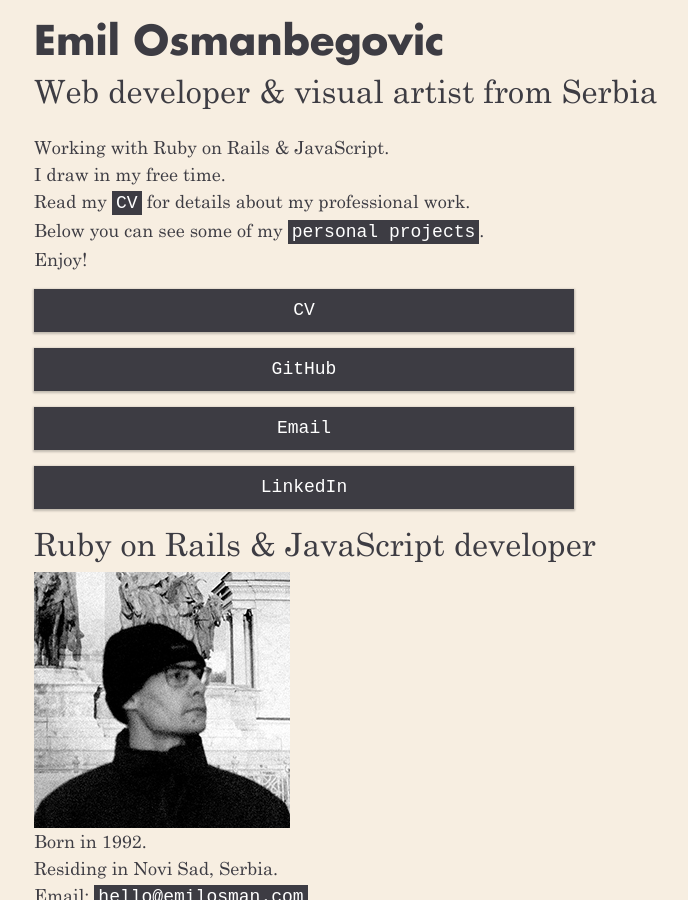
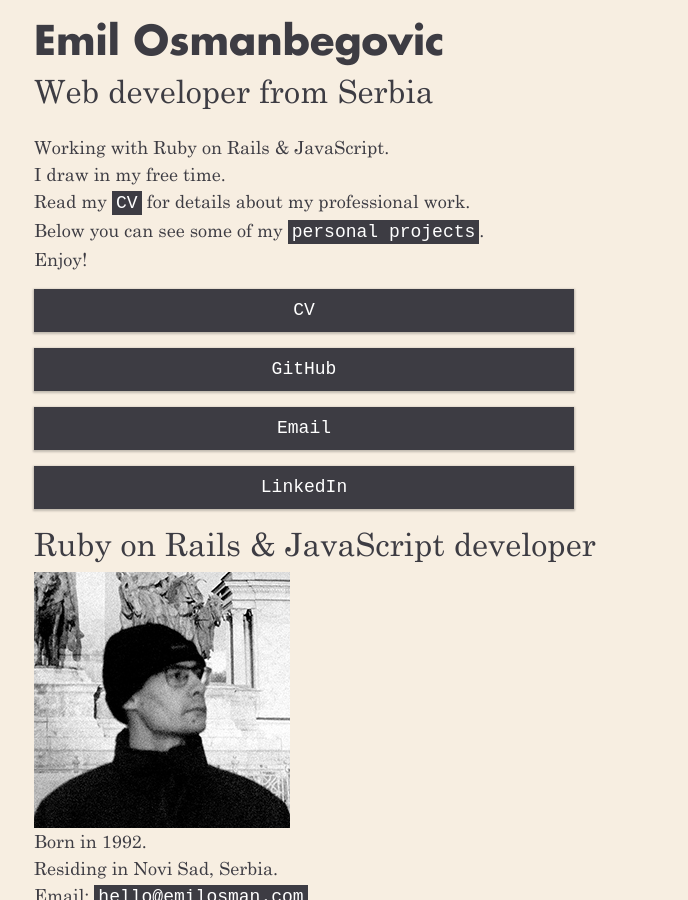
Before and after one commit to emilosmanbegovicmm/emilosman, a Jekyll site: the page built from index.md, in a window 1280 px wide and 900 px high. Shown: the whole window, without its empty margins (51-739 px from the left). Built offline with Jekyll 4.4.1, drawn with Linux system fonts in a browser that asks for light colours; our own code applies the rules of GitHub Pages for plain Markdown files.

Commit message:
change title

```diff
--- a/_layouts/home.html
+++ b/_layouts/home.html
@@ -4,7 +4,7 @@ layout: default
 
 <div class="row">
   <div class="col-12">
-    <h2 class="mb-4">Web developer & visual artist from Serbia</h2>
+    <h2 class="mb-4">Web developer from Serbia</h2>
   </div>
   <div class="col-sm-6 col-xs-12">
     <p>
```
